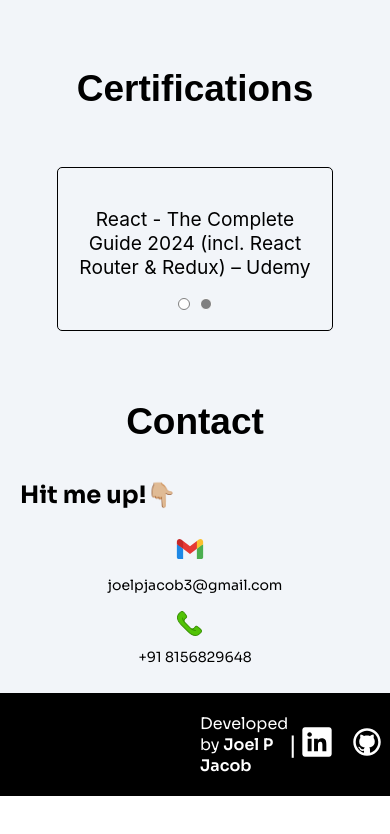
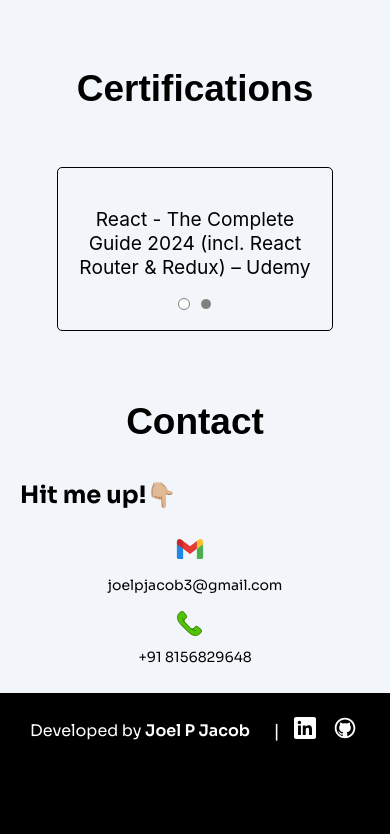
Before and after one commit to JoelPJacob/joel-portfolio, a React (Create React App) app: page / in a window 390 px wide. Shown: the part 5705-6539 px from the top of the page. Before the commit the page ends 6501 px from the top, so only its background shows below. Built offline with nearby package versions, Linux system fonts and the light colour scheme.

Commit message:
fix/footer alignment

```diff
--- a/src/components/Footer.js
+++ b/src/components/Footer.js
@@ -6,14 +6,16 @@
   return (
     <div className="footer">
       <div className="footer-left">
-        <p>Developed by <a href="https://your-link-to-joel-profile" target="_blank" rel="noopener noreferrer">Joel P Jacob</a></p>
+        <p>
+          Developed by <a href="https://your-link-to-joel-profile" target="_blank" rel="noopener noreferrer">Joel P Jacob</a>
+        </p>
       </div>
       <div className="footer-center">
         <span>|</span>
       </div>
       <div className="footer-right">
         <a href="https://www.linkedin.com/in/joel-p-jacob/" target="_blank" rel="noopener noreferrer">
-          <LinkedinWhite  className="footer-icon" />
+          <LinkedinWhite className="footer-icon" />
         </a>
         <a href="https://github.com/JoelPJacob" target="_blank" rel="noopener noreferrer">
           <GitWhite className="footer-icon" />
--- a/src/components/componentsStyles/Footer.css
+++ b/src/components/componentsStyles/Footer.css
@@ -31,3 +31,32 @@
   width: 40px;
   height: 40px;
 }
+
+/* Responsive Styles */
+@media (max-width: 768px) {
+  .footer {
+    padding: 20px 30px; /* Reduce padding for small screens */
+    flex-direction: row; /* Ensure all items are in one line */
+    justify-content: space-between; /* Space between elements */
+    padding-bottom: 100px;
+  }
+
+  .footer-left {
+    flex: 1; /* Allow left section to take available space */
+  }
+
+  .footer-center {
+    flex: 0; /* Prevent center from growing */
+    font-size: 18px; /* Adjust font size */
+    margin: 0 10px; /* Add some margin for spacing */
+  }
+
+  .footer-right {
+    flex: 0; /* Prevent right from growing */
+  }
+
+  .footer-icon {
+    width: 30px; /* Adjust icon size */
+    height: 30px;
+  }
+}
```
